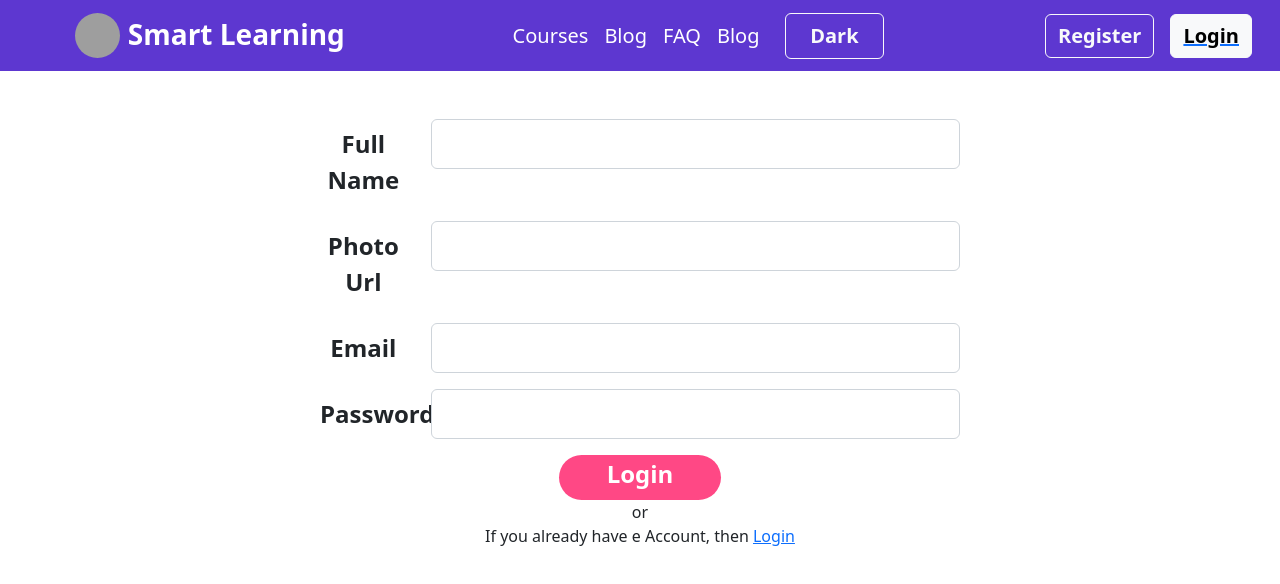
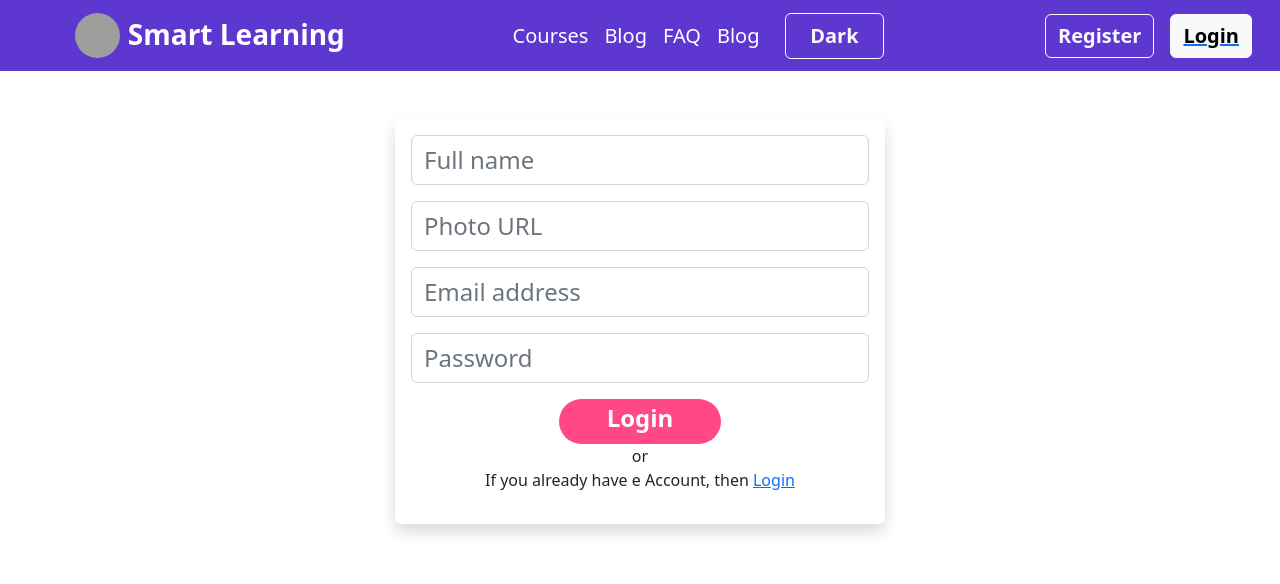
Before and after one commit to asifikbal01890/Smart-Learnig-client-site, a React (Create React App) app: page /Register in a window 1280 px wide. Shown: the top 584 px of the page. Built offline with nearby package versions, Linux system fonts and the light colour scheme; grey boxes are pictures that could not be loaded.

Commit message:
re-style login and register from

```diff
--- a/src/Component/Header/Header.js
+++ b/src/Component/Header/Header.js
@@ -3,6 +3,7 @@ import { Link } from 'react-router-dom';
 import './Header.css';
 
 const Header = () => {
+
     return (
         <div>
             <nav className="navbar navbar-expand-lg navbar-dark bg-orange">
--- a/src/Component/Login/Login.css
+++ b/src/Component/Login/Login.css
@@ -5,3 +5,6 @@
 .btn-pink:hover{
     background-color: rgb(209, 7, 74);
 }
+.w-150{
+    width: 490px;
+}
--- a/src/Component/Login/Login.js
+++ b/src/Component/Login/Login.js
@@ -4,18 +4,20 @@ import './Login.css'
 
 const Login = () => {
     return (
-        <div className='w-50 mx-auto mt-5'>
-            <form>
-                <div className="row mb-3">
-                    <label for="inputEmail3" className="col-sm-2 col-form-label fw-semibold fs-4">Email</label>
-                    <div className="col-sm-10">
-                    <input type="email" className="form-control fs-4" id="inputEmail3"/>
+        <div className='my-5'>
+            <div className='w-150 mx-auto bg-light shadow p-3 mb-5 bg-body rounded'>
+                <div>
+                    <h2>Please Login</h2>
+                </div>
+            <form className='pt-4'>
+                <div className="row mb-3 mt">
+                    <div className="col-sm-10 w-100">
+                    <input type="email" className="form-control fs-4 " id="inputEmail3" placeholder="Email address"/>
                     </div>
                 </div>
                 <div className="row mb-3 ">
-                    <label for="inputPassword3" className="col-sm-2 col-form-label fw-semibold fs-4">Password</label>
-                    <div className="col-sm-10">
-                    <input type="password" className="form-control fs-4" id="inputPassword3"/>
+                    <div className="col-sm-10 w-100">
+                    <input type="password" className="form-control fs-4" id="inputPassword3" placeholder="Password"/>
                     </div>
                 </div>
                 <button type="submit" className="btn-pink text-white fs-4 fw-semibold px-5 pb-2 rounded-5">Login</button>
@@ -25,6 +27,7 @@ const Login = () => {
                 </div>
                 <Link className='p-4' to={'/Register'}>Create New Account</Link>
         </div>
+        </div>
     );
 };
 
--- a/src/Component/Register/Register.js
+++ b/src/Component/Register/Register.js
@@ -4,30 +4,30 @@ import { Link } from 'react-router-dom';
 const Register = () => {
     return (
         <div>
-            <div className='w-50 mx-auto mt-5'>
+            <div className='w-150 mx-auto bg-light shadow p-3 mb-5 bg-body rounded mt-5'>
             <form>
                 <div className="row mb-3">
-                    <label for="inputEmail3" className="col-sm-2 col-form-label fw-semibold fs-4">Full Name</label>
-                    <div className="col-sm-10">
-                    <input type="Name" className="form-control fs-4" id="inputEmail3"/>
+
+                    <div className="col-sm-10  w-100">
+                    <input type="Name" className="form-control fs-4" id="inputEmail3" placeholder='Full name'/>
                     </div>
                 </div>
                 <div className="row mb-3">
-                    <label for="inputEmail3" className="col-sm-2 col-form-label fw-semibold fs-4">Photo Url</label>
-                    <div className="col-sm-10">
-                    <input type="photoUrl" className="form-control fs-4" id="inputEmail3"/>
+
+                    <div className="col-sm-10 w-100">
+                    <input type="photoUrl" className="form-control fs-4" id="inputEmail3" placeholder='Photo URL'/>
                     </div>
                 </div>
                 <div className="row mb-3">
-                    <label for="inputEmail3" className="col-sm-2 col-form-label fw-semibold fs-4">Email</label>
-                    <div className="col-sm-10">
-                    <input type="email" className="form-control fs-4" id="inputEmail3"/>
+
+                    <div className="col-sm-10 w-100">
+                    <input type="email" className="form-control fs-4" id="inputEmail3" placeholder='Email address'/>
                     </div>
                 </div>
                 <div className="row mb-3 ">
-                    <label for="inputPassword3" className="col-sm-2 col-form-label fw-semibold fs-4">Password</label>
-                    <div className="col-sm-10">
-                    <input type="password" className="form-control fs-4" id="inputPassword3"/>
+
+                    <div className="col-sm-10 w-100">
+                    <input type="password" className="form-control fs-4" id="inputPassword3" placeholder='Password'/>
                     </div>
                 </div>
                 <button type="submit" className="btn-pink text-white fs-4 fw-semibold px-5 pb-2 rounded-5">Login</button>
```
